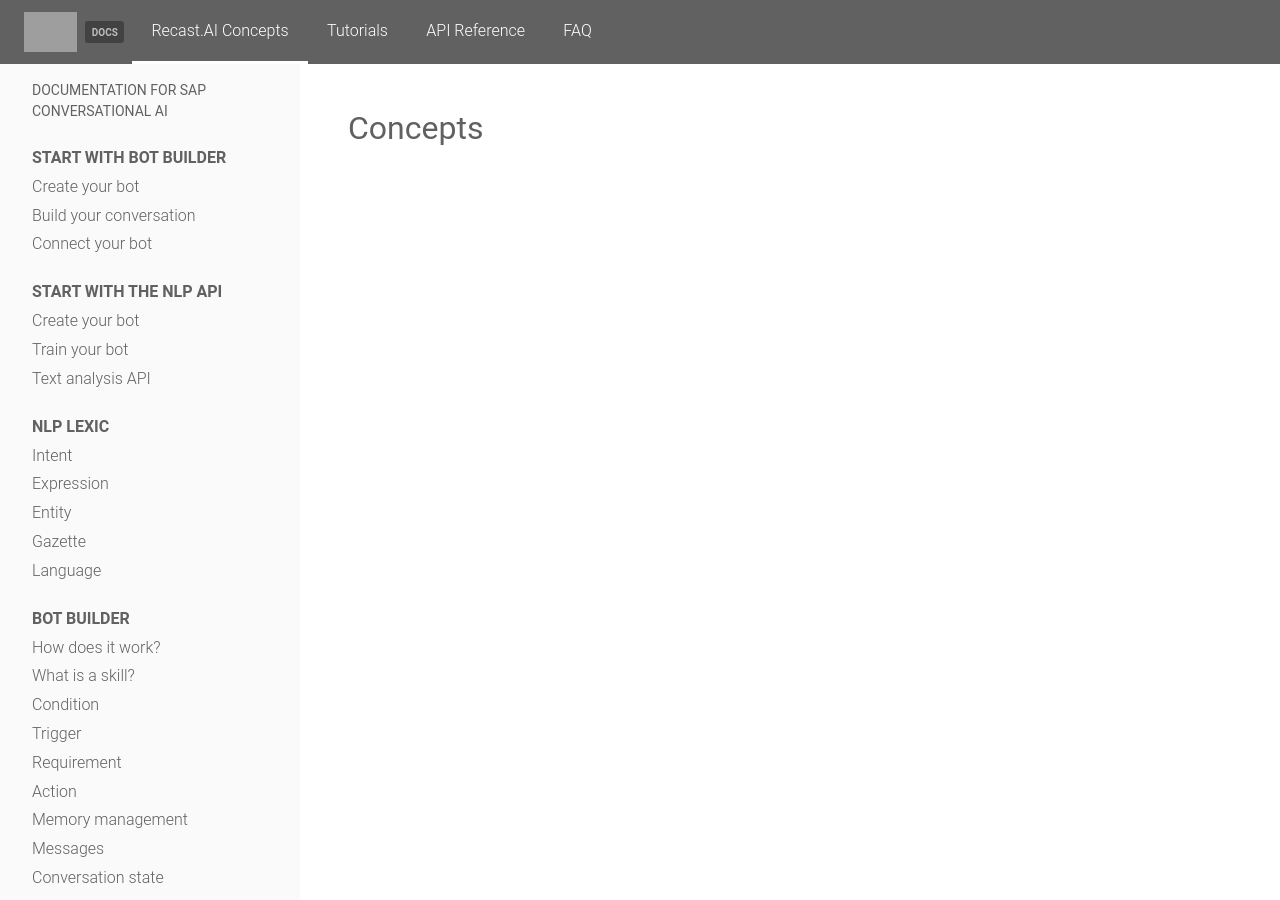
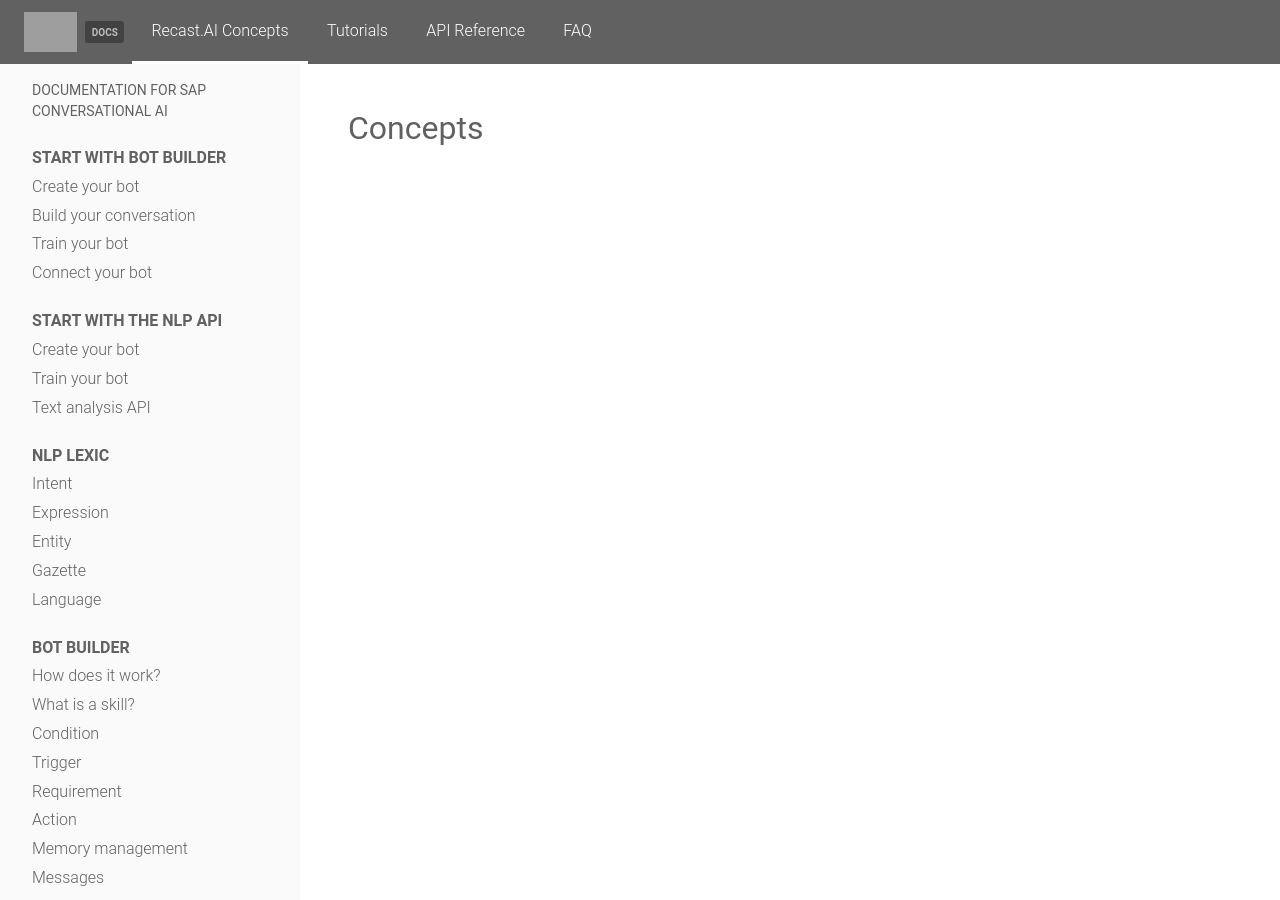
Before and after one commit to SAP-archive/docs, a Jekyll site: the page built from concepts/index.md, in a window 1280 px wide and 900 px high. Built offline with Jekyll 4.4.1, drawn with Linux system fonts in a browser that asks for light colours; nearby versions of some CDN libraries; a style sheet for code colours, icons or effects is not loaded; grey boxes are pictures that could not be loaded.

Commit message:
Update start_builder.yml

```diff
--- a/_data/start_builder.yml
+++ b/_data/start_builder.yml
@@ -7,5 +7,8 @@
 - title: Build your conversation
   url: /concepts/build-your-conversation
 
+- title: Train your bot
+  url: /concepts/train-your-bot
+
 - title: Connect your bot
   url: /concepts/connect-your-bot
```
